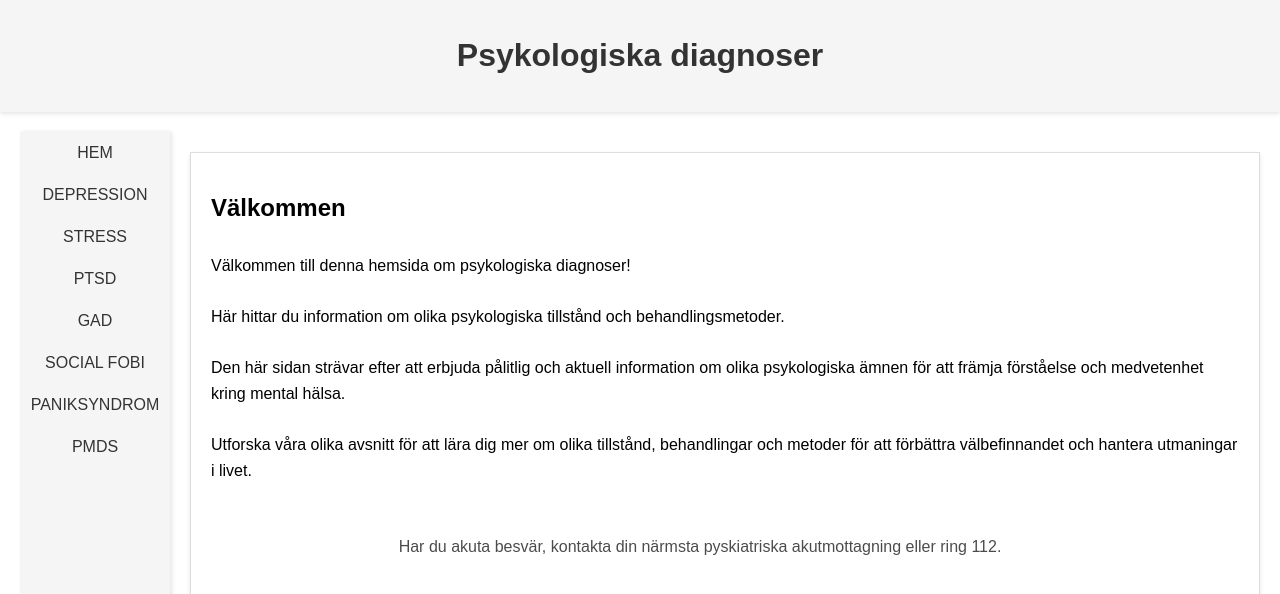
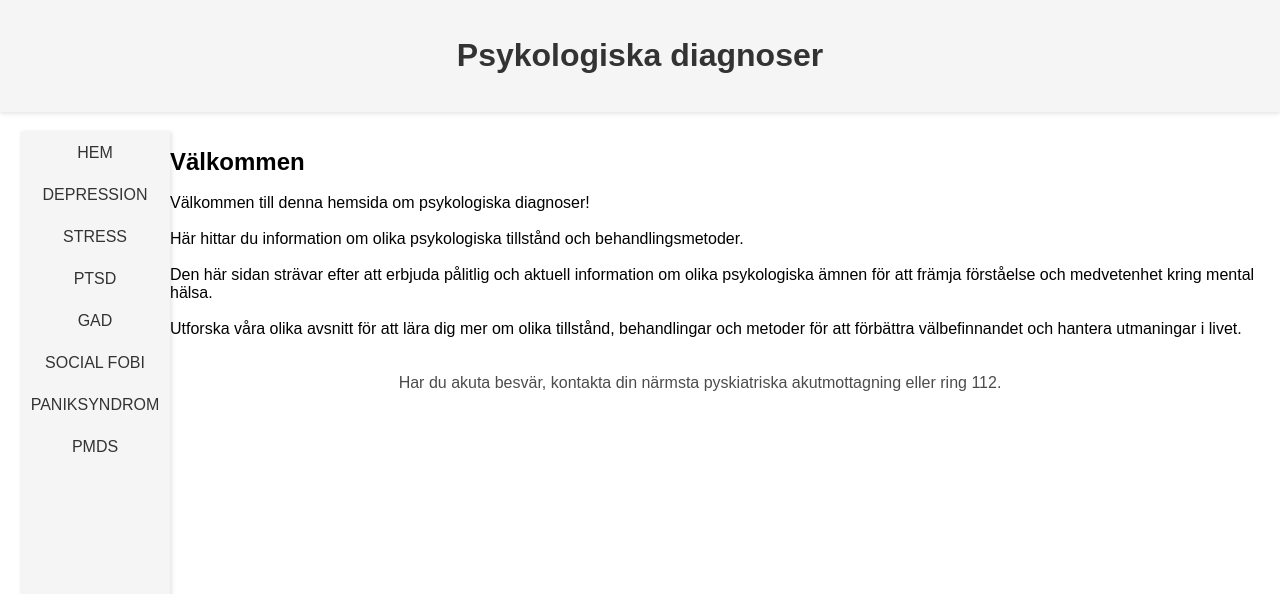
Before and after one commit to dahlgrens/test, a React (Vite) app: page / in a window 1280 px wide. Shown: the top 594 px of the page. Built offline with nearby package versions, Linux system fonts and the light colour scheme.

Commit message:
removed unused code

```diff
--- a/src/index.css
+++ b/src/index.css
@@ -4,10 +4,6 @@ body {
   display: flex;
   flex-direction: column;
   min-height: 100vh; /* Make the body at least 100% of the viewport height */
-}
-
-.content-container p {
-  line-height: 1.6; /* Default line height for paragraphs */
 }
 
 /* Header styling */
@@ -157,16 +153,6 @@ body {
   font-weight: bold;
 }
 
-/* Content container styling */
-.content-container {
-  flex: 1 1 70%; /* Take up 70% of the available width */
-  margin: 20px;
-  padding: 20px;
-  background-color: #fff;
-  border: 1px solid #ddd;
-  box-shadow: 0px 2px 4px rgba(0, 0, 0, 0.1);
-}
-
 /* Hide the navigation when the screen width is less than 800px */
 @media (max-width: 800px) {
   .navbar {
```
Also changed, not shown: src/Components/ContentContainer.jsx (deleted, +0 -9 lines).
